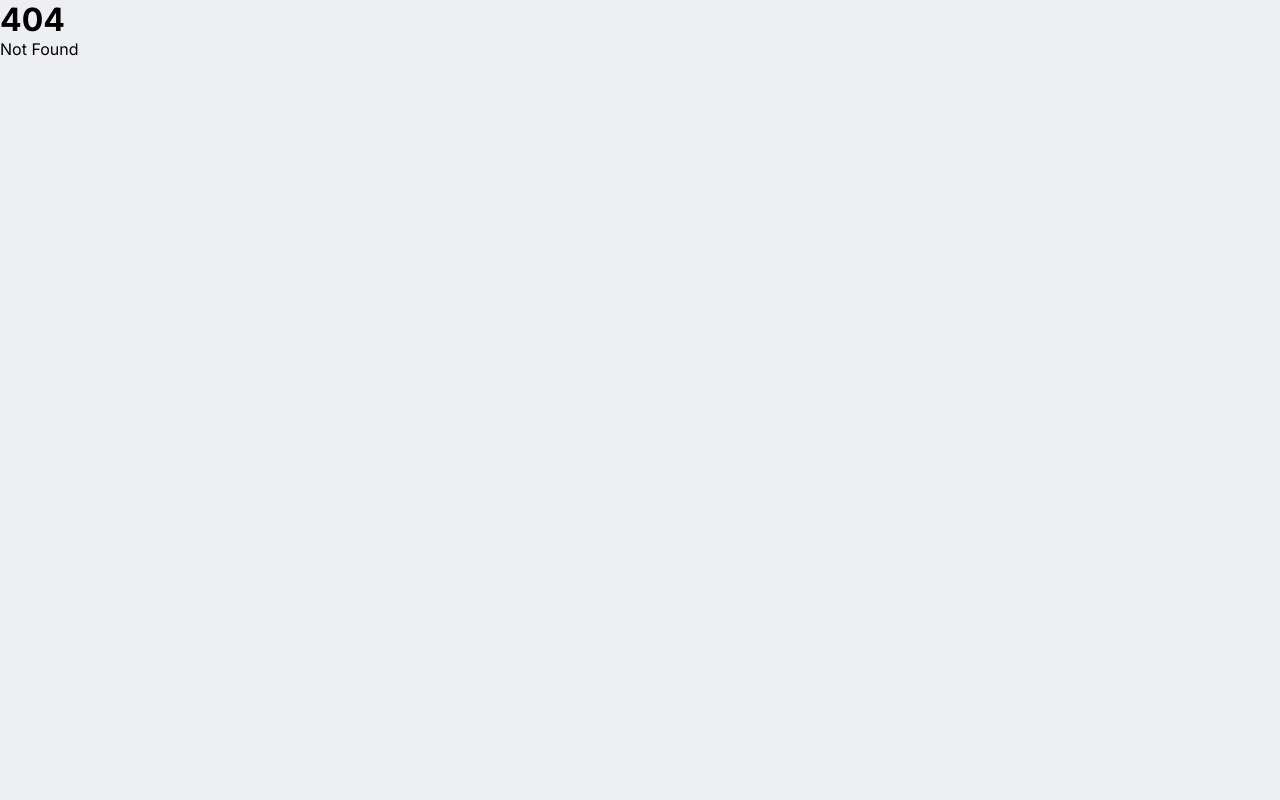
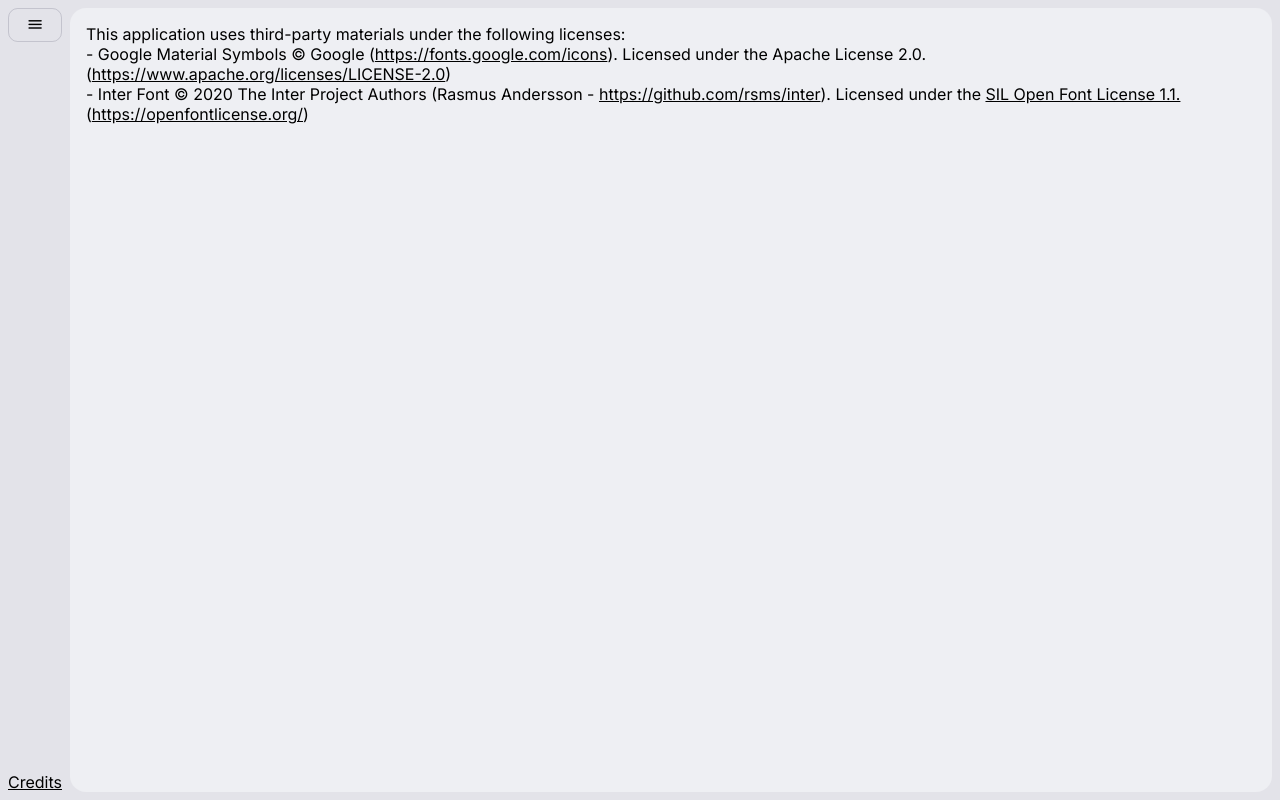
Before and after one commit to majoouoo/grocery-manager, a SvelteKit app: page /credits in a window 1280 px wide. Before the commit this address had no page. Built offline with nearby package versions, Linux system fonts and the light colour scheme.

Commit message:
Copyright credits, readme, formatting

```diff
--- a/src/global.css
+++ b/src/global.css
@@ -139,3 +139,8 @@
 		font-size: 13px;
 	}
 }
+
+#credits {
+	text-decoration: underline;
+	margin-top: auto;
+}
--- a/src/routes/(sidebar)/+layout.svelte
+++ b/src/routes/(sidebar)/+layout.svelte
@@ -24,6 +24,8 @@
 		{#if isSidebarVisible}
 			<SidebarNav />
 		{/if}
+
+		<a href="credits" id="credits">Credits</a>
 	</section>
 
 	<section id="content">
--- /dev/null
+++ b/src/routes/(sidebar)/credits/+page.svelte
@@ -0,0 +1,34 @@
+<svelte:head>
+	<title>Credits | Grocery Manager</title>
+</svelte:head>
+
+<main>
+	<p>This application uses third-party materials under the following licenses:</p>
+	<p>
+		- Google Material Symbols © Google (<a href="https://fonts.google.com/icons"
+			>https://fonts.google.com/icons</a
+		>). Licensed under the Apache License 2.0. (<a
+			href="https://www.apache.org/licenses/LICENSE-2.0"
+			>https://www.apache.org/licenses/LICENSE-2.0</a
+		>)
+	</p>
+	<p>
+		- Inter Font © 2020 The Inter Project Authors (Rasmus Andersson - <a
+			href="https://github.com/rsms/inter">https://github.com/rsms/inter</a
+		>). Licensed under the
+		<a href="https://openfontlicense.org/open-font-license-official-text/"
+			>SIL Open Font License 1.1.</a
+		>
+		(<a href="https://openfontlicense.org/">https://openfontlicense.org/</a>)
+	</p>
+</main>
+
+<style>
+	main {
+		padding: 1rem;
+	}
+
+	a {
+		text-decoration: underline;
+	}
+</style>
```
Also changed, not shown: src/lib/ListItem.svelte (+6 -2 lines), src/routes/(sidebar)/add/+page.svelte (+4 -4 lines), src/routes/+page.svelte (+6 -4 lines), NOTICE.txt (added), 1 other file (tests, documents, lock files or other folders).
